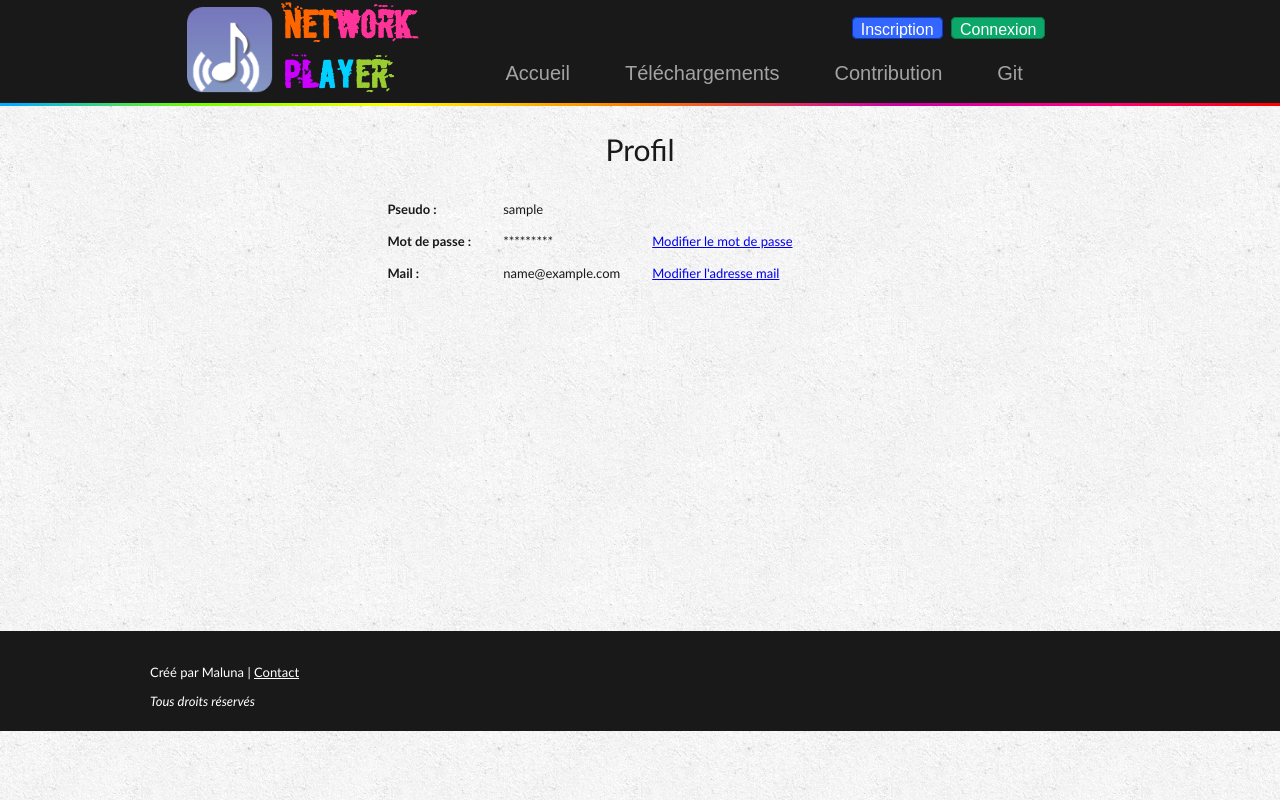
After one commit to Maluna-Player/Player-Website, a PHP site: template views/profile/profile_V.php in a window 1280 px wide. The commit adds this page. Run offline with PHP 8.4, Linux system fonts and the light colour scheme; the template is opened without the code that fills it: most values are stand-ins (such as "Sample title", 1, 10 or a date in 2020).

Commit message:
Ajout d'une section profil
* Visualisation des informations personnelles
* Possibilité de changer son mot de passe
* Possibilité de changer son adresse mail
* Factorisation des classes css button

```diff
--- a/style.css
+++ b/style.css
@@ -75,7 +75,9 @@ header
     text-align: right;
 }
 
-#signInLink, #signUpLink, #signedBox, #disconnectionLink
+/** Boutons **/
+
+.button, .redButton, .greenButton, .blueButton, .purpleButton
 {
     font-family: Arial, Helvetica, sans-serif;
     font-size: 16px;
@@ -88,24 +90,43 @@ header
     padding: 3px 8px 0px 8px;
 }
 
-#signInLink
+.button:hover, .redButton:hover, .greenButton:hover, .blueButton:hover, .purpleButton:hover
+{
+    opacity: 0.8;
+    filter: alpha(opacity=80); /* For IE8 and earlier */
+}
+
+.redButton
+{
+    background-color: rgb(238, 68, 72);
+    border-color: rgb(187, 17, 21);
+}
+
+.greenButton
 {
     background-color: rgb(51, 102, 255);
     border-color: rgb(0, 53, 210);
+}
+
+.blueButton
+{
+    background-color: rgb(11, 168, 105);
+    border-color: rgb(7, 120, 75);
+}
+
+.purpleButton
+{
+    background-color: rgb(162, 45, 153);
+    border-color: rgb(116, 33, 109);
+}
+
+#signInLink, #disconnectionLink
+{
     margin-right: 30px;
 }
 
-#signUpLink
+#signUpLink, #signedLink
 {
-    background-color: rgb(11, 168, 105);
-    border-color: rgb(7, 120, 75);
-    margin-right: 5px;
-}
-
-#signedBox
-{
-    background-color: rgb(238, 68, 72);
-    border-color: rgb(187, 17, 21);
     margin-right: 5px;
 }
 
@@ -117,19 +138,6 @@ header
 #userName
 {
     font-family: BoycottRegular, Arial, Helvetica, sans-serif;
-}
-
-#disconnectionLink
-{
-    background-color: rgb(162, 45, 153);
-    border-color: rgb(116, 33, 109);
-    margin-right: 30px;
-}
-
-#signInLink:hover, #signUpLink:hover, #disconnectionLink:hover
-{
-    opacity: 0.8;
-    filter: alpha(opacity=80); /* For IE8 and earlier */
 }
 
 nav
@@ -277,6 +285,12 @@ table
 {
     padding-right: 100px;
     margin: 0 auto;
+}
+
+.profile td, .profile th
+{
+    text-align: left;
+    padding: 7px 15px;
 }
 
 /* Couleurs */
--- a/views/connectedHeader_V.php
+++ b/views/connectedHeader_V.php
@@ -10,11 +10,11 @@
         </div>
 
         <div id="links">
-            <span id="signedBox">
+            <a href="index.php?page=profile/profile" id="signedLink" class="redButton">
                 <span id="signed">Connecté : </span>
                 <span id="userName"><?php echo htmlspecialchars($_SESSION['user']); ?></span>
-            </span>
-            <a href="index.php?page=disconnection" id="disconnectionLink">Déconnexion</a>
+            </a>
+            <a href="index.php?page=disconnection" id="disconnectionLink" class="purpleButton">Déconnexion</a>
 
             <nav>
                 <ul>
--- a/views/guestHeader_V.php
+++ b/views/guestHeader_V.php
@@ -10,8 +10,8 @@
         </div>
 
         <div id="links">
-            <a href="index.php?page=registration" id="signUpLink">Inscription</a>
-            <a href="index.php?page=connection" id="signInLink">Connexion</a>
+            <a href="index.php?page=registration" id="signUpLink" class="greenButton">Inscription</a>
+            <a href="index.php?page=connection" id="signInLink" class="blueButton">Connexion</a>
 
             <nav>
                 <ul>
--- /dev/null
+++ b/views/profile/profile_V.php
@@ -0,0 +1,38 @@
+<!DOCTYPE html>
+<html>
+    <head>
+        <meta charset="utf-8" />
+        <link rel="stylesheet" href="style.css" />
+        <title>Player</title>
+    </head>
+    <body>
+        <?php include("controllers/header_C.php"); ?>
+
+        <div id="mainBloc">
+            <section class="profile">
+                <h2 class="small">Profil</h2>
+
+                <p>
+                    <table>
+                        <tr>
+                            <th>Pseudo :</th>
+                            <td><?php echo $login; ?></td>
+                        </tr>
+                        <tr>
+                            <th>Mot de passe :</th>
+                            <td>*********</td>
+                            <td><a href="index.php?page=profile/profileModification&attr=mdp">Modifier le mot de passe</a></td>
+                        </tr>
+                        <tr>
+                            <th>Mail :</th>
+                            <td><?php echo $mail; ?></td>
+                            <td><a href="index.php?page=profile/profileModification&attr=mail">Modifier l'adresse mail</a></td>
+                        </tr>
+                    </table>
+                </p>
+            </section>
+        </div>
+
+        <?php include("views/footer.php"); ?>
+    </body>
+</html>
```
Also changed, not shown: class/User.class.php (+24 -0 lines), controllers/contributionReceive_C.php (+6 -2 lines), controllers/profile/profileModification_C.php (added, +52 -0 lines), controllers/profile/profile_C.php (added, +13 -0 lines), views/profile/mailModification_V.php (added, +32 -0 lines), views/profile/passwordModificationResult_V.php (added, +21 -0 lines), views/profile/passwordModification_V.php (added, +40 -0 lines).
